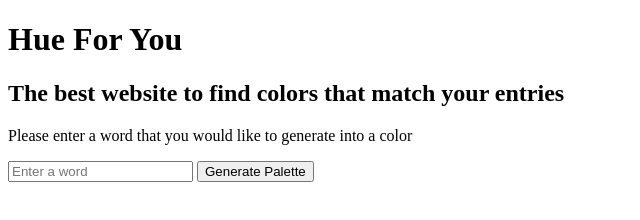
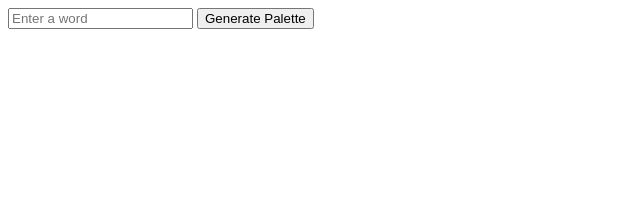
Before and after one commit to donovanduyho/hue-for-you, a website: page projectest/web.html in a window 1280 px wide. Shown: the whole page, without its empty margins (0-640 px from the left). Drawn offline with nearby package versions, Linux system fonts and the light colour scheme.

Commit message:
Update web.html

```diff
--- a/projectest/web.html
+++ b/projectest/web.html
@@ -16,10 +16,6 @@
     </style>
 </head>
 <body>
-    <h1>Hue For You </h1>
-    <h2> The best website to find colors that match your entries</h2>
-    <p>Please enter a word that you would like to generate into a color </p>
-    <!-- added some more title -->
     <input type="text" id="wordInput" placeholder="Enter a word">
     <button id="generateButton">Generate Palette</button>
     <div id="colorPalette"></div>
```
